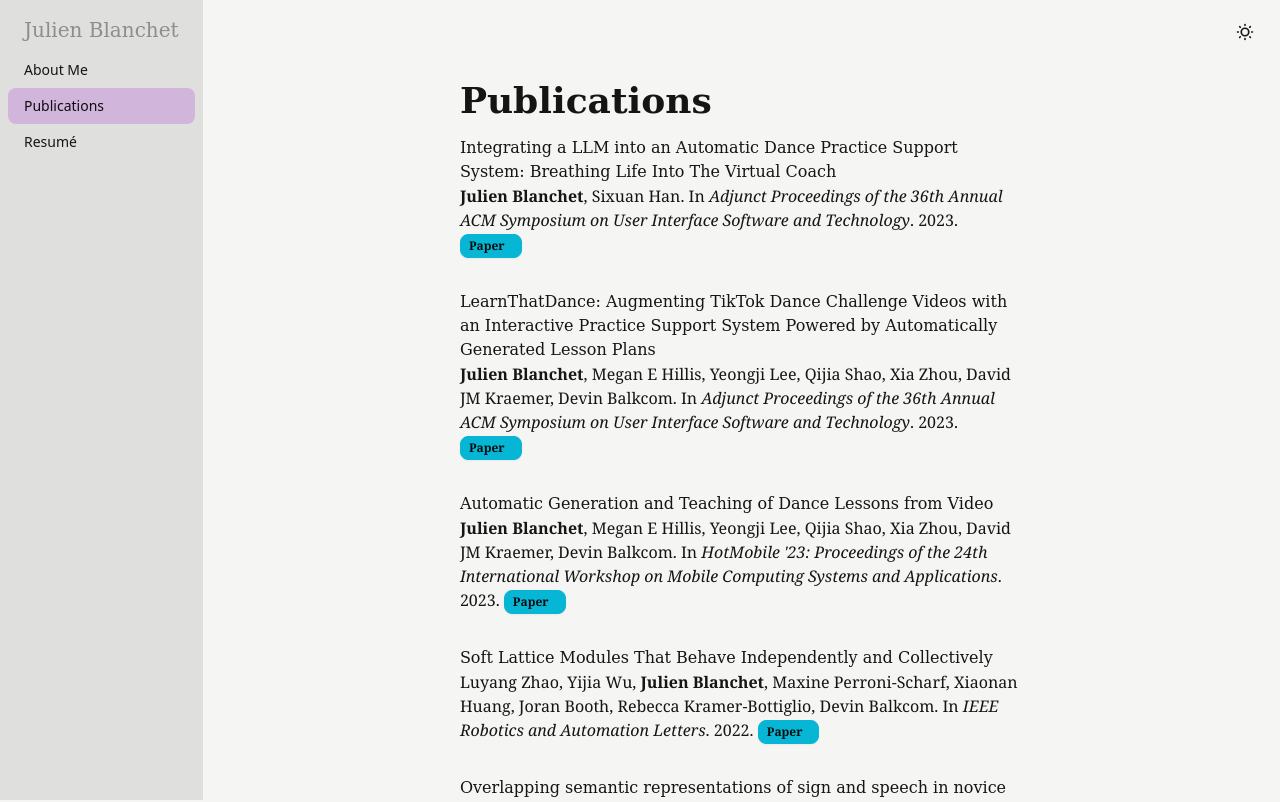
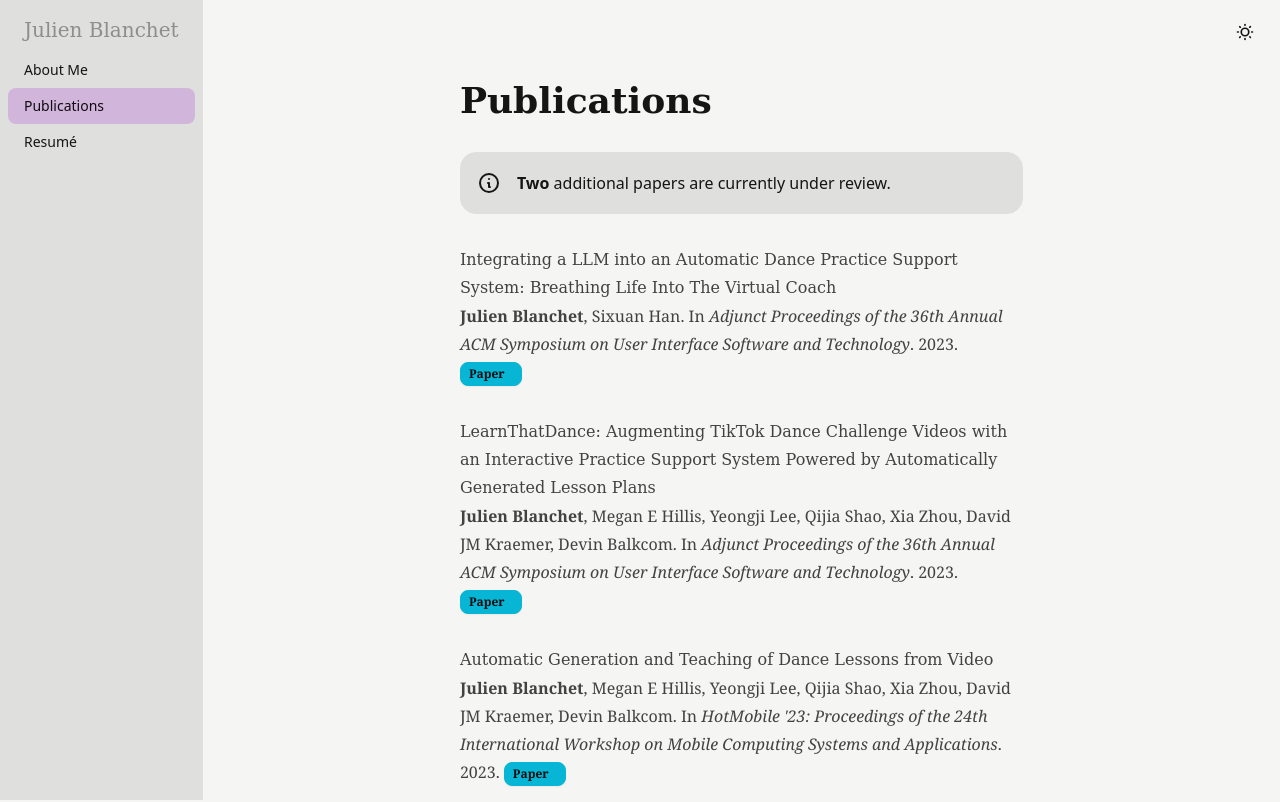
Before and after one commit to vionabb/vionabb.github.io, a SvelteKit app: page /publications in a window 1280 px wide. Shown: the top 802 px of the page. Built offline with nearby package versions, Linux system fonts and the light colour scheme.

Commit message:
Updating personal message

```diff
--- a/src/routes/+page.svelte
+++ b/src/routes/+page.svelte
@@ -2,22 +2,24 @@
 
     <h1 class="mb-2">
         Hi! I'm Julien
-        <aside class="inline text-lg text-base-300">They/Them</aside>
+        <aside class="inline text-lg text-base-300">He/They</aside>
     </h1>
 
     <p>
         I'm a creative technologist. I'm currently in my 5th year pursuing a PhD Student in the <a href="https://rlab.cs.dartmouth.edu/home/">Robotics &amp; Reality Lab</a> at Dartmouth College, advised by <a href="https://rlab.cs.dartmouth.edu/devin/">Prof. Devin Balkcom</a>.
     </p>
     <p>
-        I've taken circuitous path getting to this point - since graduating from Dartmouth in 2015 with a computer science major and education minor, I've worked at a large tech company (Microsoft), small farming-technology startup (<a href="https://news.mit.edu/2015/mit-startup-grove-labs-brings-urban-agriculture-indoors-1110">Grove Labs</a>), and as a high school teacher (<a href="https://winchendon.org/">The Winchendon School</a>).
+        I've taken circuitous path getting to this point - since graduating from Dartmouth in 2015 with a computer science major and education minor, I've worked as an software engineer at a large tech company (Microsoft) and small farming-technology startup (<a href="https://news.mit.edu/2015/mit-startup-grove-labs-brings-urban-agriculture-indoors-1110">Grove Labs</a>), and then as a high school teacher (<a href="https://winchendon.org/">The Winchendon School</a>). In 2019, I returned to Dartmouth to pursue a PhD in Computer Science.
     </p>
     <p>
-        My research interests lie within the fields of Human-Computer Interaction, Robotics, and Spatial Computing. Most of my current projects are focused on human motion teaching, flippingf learning-by-demonstration on its head by using computers to teach us how to speak sign language, dance, and do yoga.
+        My research interests lie primarily within the field of <strong>Human-Computer Interaction</strong>, incorporating elements of <strong>robotics</strong>, <strong>wearable devices</strong>, <strong>computer vision</strong>, and <strong>generative AI</strong>. Most of my current projects are focused on human motion teaching, flipping learning-by-demonstration on its head by using computers to teach us how to speak sign language, dance, and do yoga.
         <!-- To accomplish this, we ... -->
     </p>
-    <p>
+    <p>I'm passionate about bridging the gap between the quantitative, logical world of computers and the rich, messy, beautiful nature of our lived experience. In my work, I seek to use technology to help us connect more deeply with our bodies, our creative nature, that inner spark that makes us human - and then support us in sharing that with others. I envision a future where technology supports us in being the best, happiest versions of ourselves.
+    </p>
+    <!-- <p>
         I'm passionate about creating immersive experiences that inspire wonder, help people learn new skills, and connect people together in authentic ways.
-    </p>
+    </p> -->
 
     <!-- TODO:
     <ul>
--- a/src/routes/publications/+page.svelte
+++ b/src/routes/publications/+page.svelte
@@ -72,12 +72,17 @@ let publications = $state(
 )
 </script>
 
-<main class="max-w-prose p-4 p-4 mx-auto">
-    <div class="prose">
-        <h1 class="font-slabserif">Publications</h1>
+<main class="max-w-prose prose p-4 p-4 mx-auto prose-headings:font-slabserif">
+
+    <h1>Publications</h1>
+
+
+    <div class="alert not-prose">
+        <svg xmlns="http://www.w3.org/2000/svg" fill="none" viewBox="0 0 24 24" class="stroke-current shrink-0 w-6 h-6"><path stroke-linecap="round" stroke-linejoin="round" stroke-width="2" d="M13 16h-1v-4h-1m1-4h.01M21 12a9 9 0 11-18 0 9 9 0 0118 0z"></path></svg>
+        <span><strong>Two</strong> additional papers are currently under review.</span>
     </div>
 
-    <div class="space-y-8 mt-4">
+    <div class="space-y-8 mt-8 not-prose">
     {#each publications as pub}
         <div class="font-serif">
             <h2 class="font-slabserif"><span class="">{pub.title}</span></h2>
```
